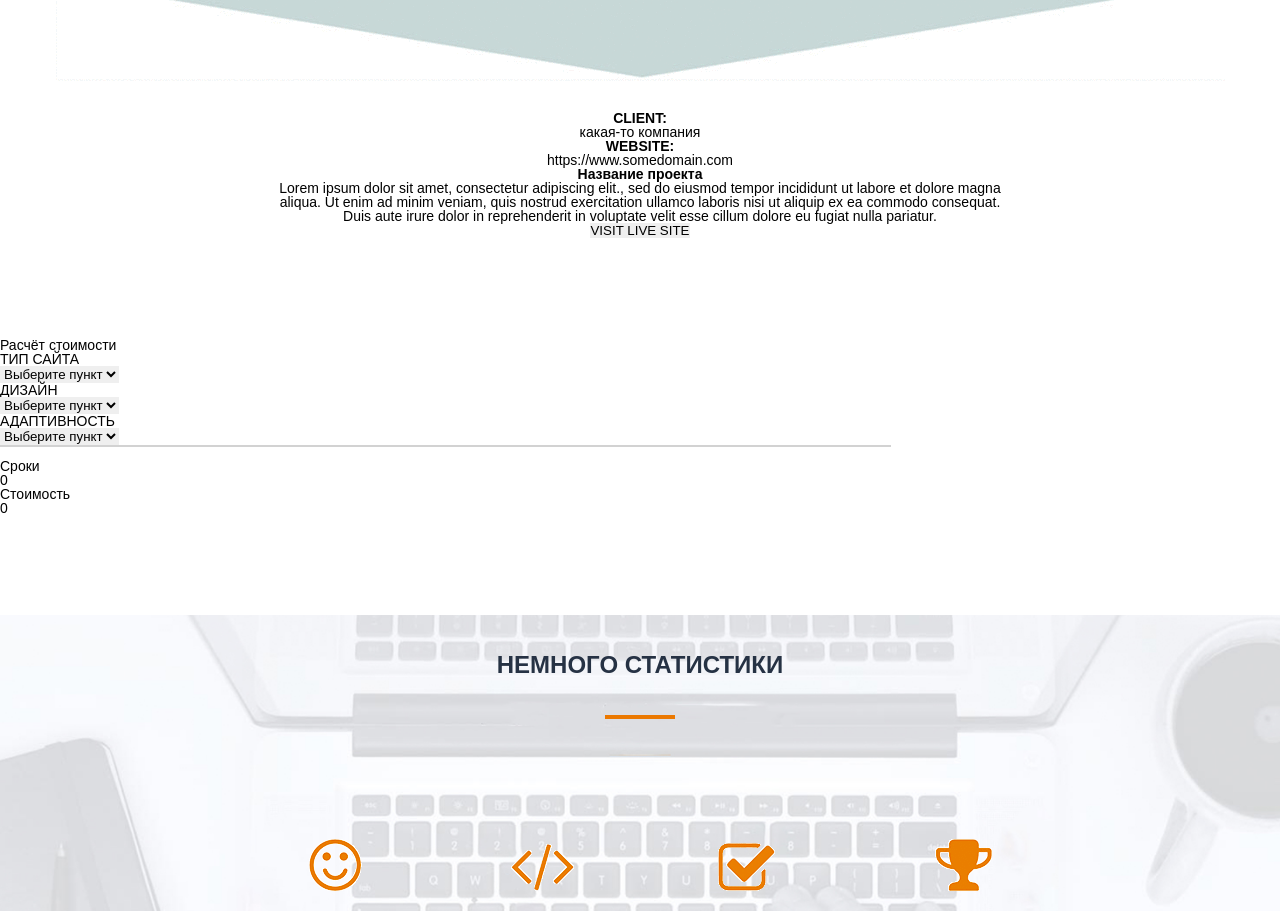
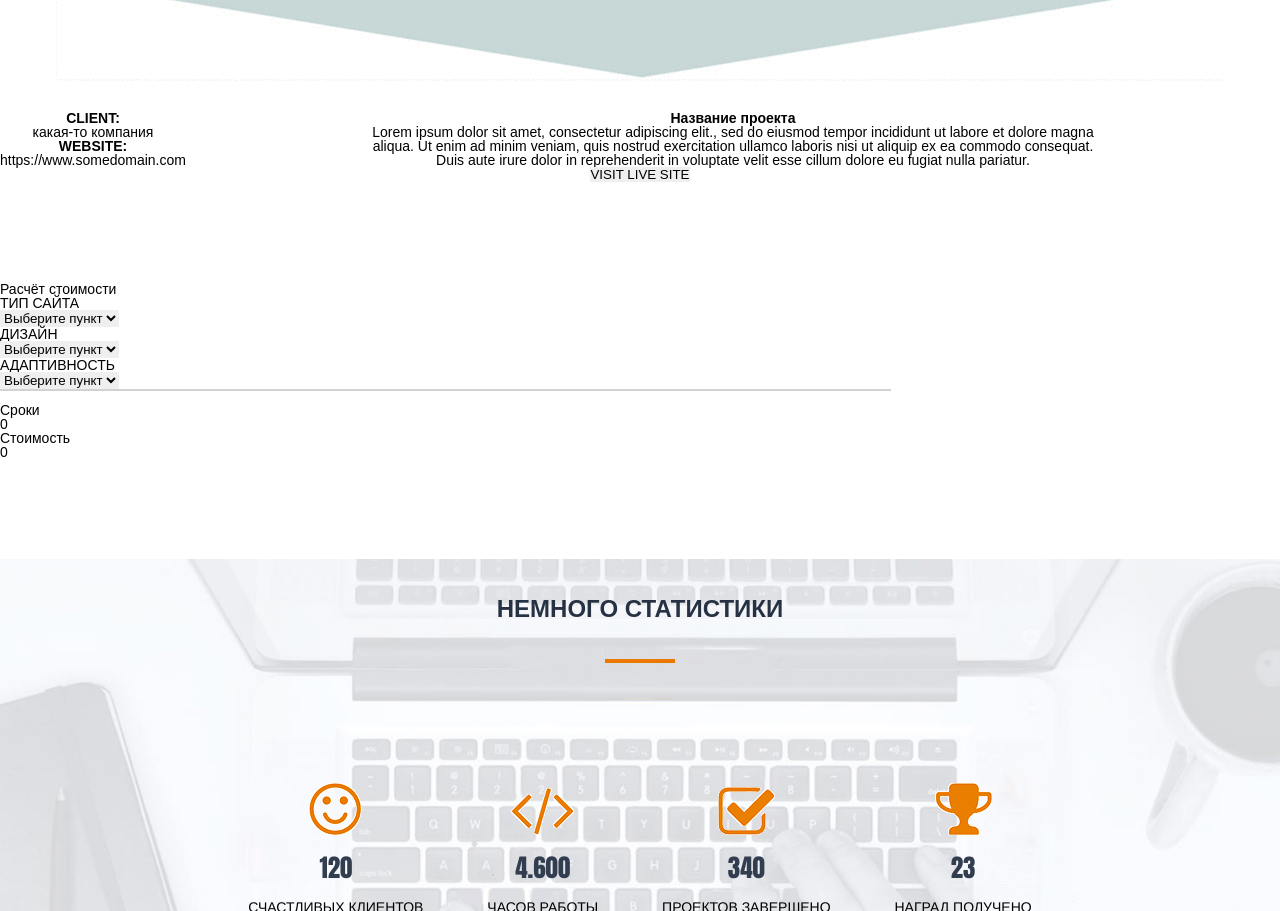
Before and after one commit to Tu1pae/Tu1pae.github.io, a plain HTML site: page src/index.html in a window 1280 px wide. Shown: the part 2838-3749 px from the top of the page. Drawn offline with Linux system fonts and the light colour scheme.

Commit message:
Add files via upload

```diff
--- a/src/css/style.css
+++ b/src/css/style.css
@@ -127,8 +127,8 @@ h2{
     margin: 30px 0px;
 }
 
-.part4 div{
-
+.left{
+    float: left;
 }
 
 
--- a/src/index.html
+++ b/src/index.html
@@ -100,7 +100,7 @@
                 </small>
             </p>
             <img src="img/part4.gif" alt="#">
-            <div>
+            <div class="left">
                 <p>
                     <b>CLIENT:</b><br>какая-то компания
                 </p>
```
